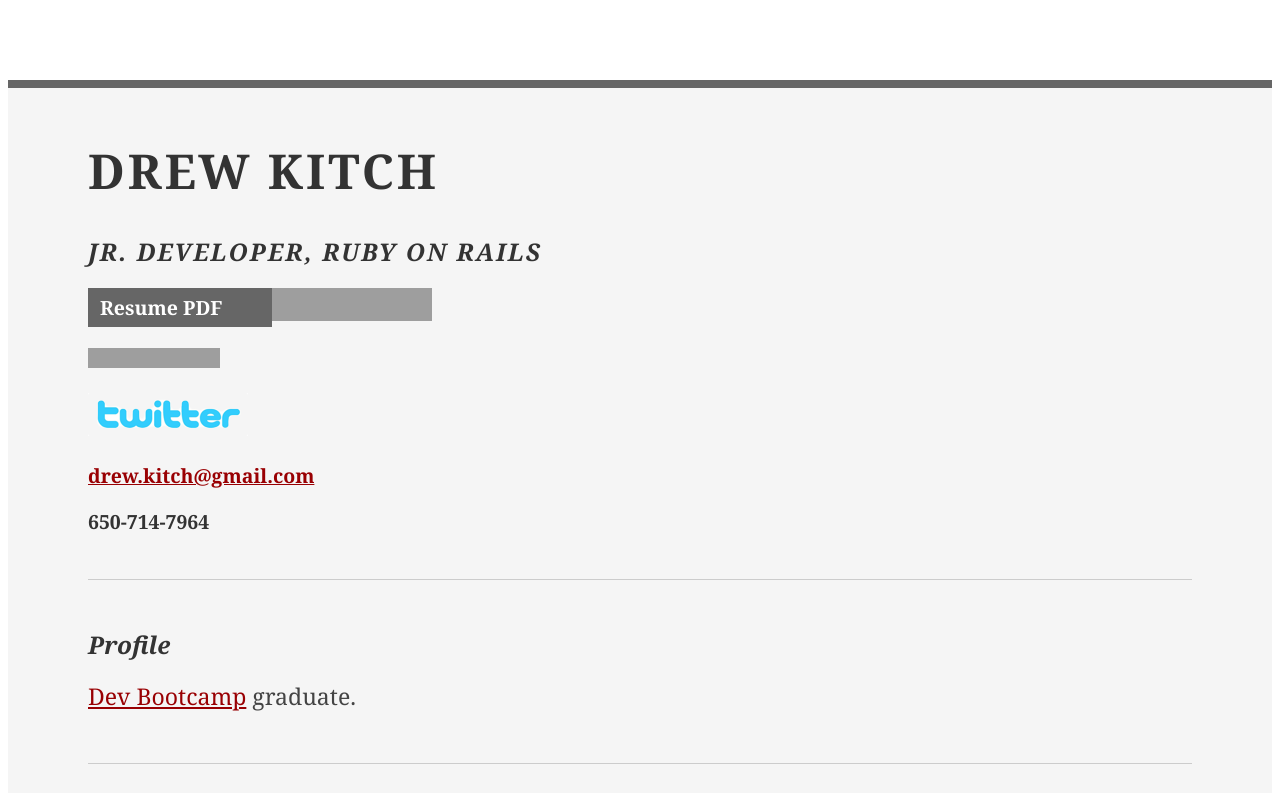
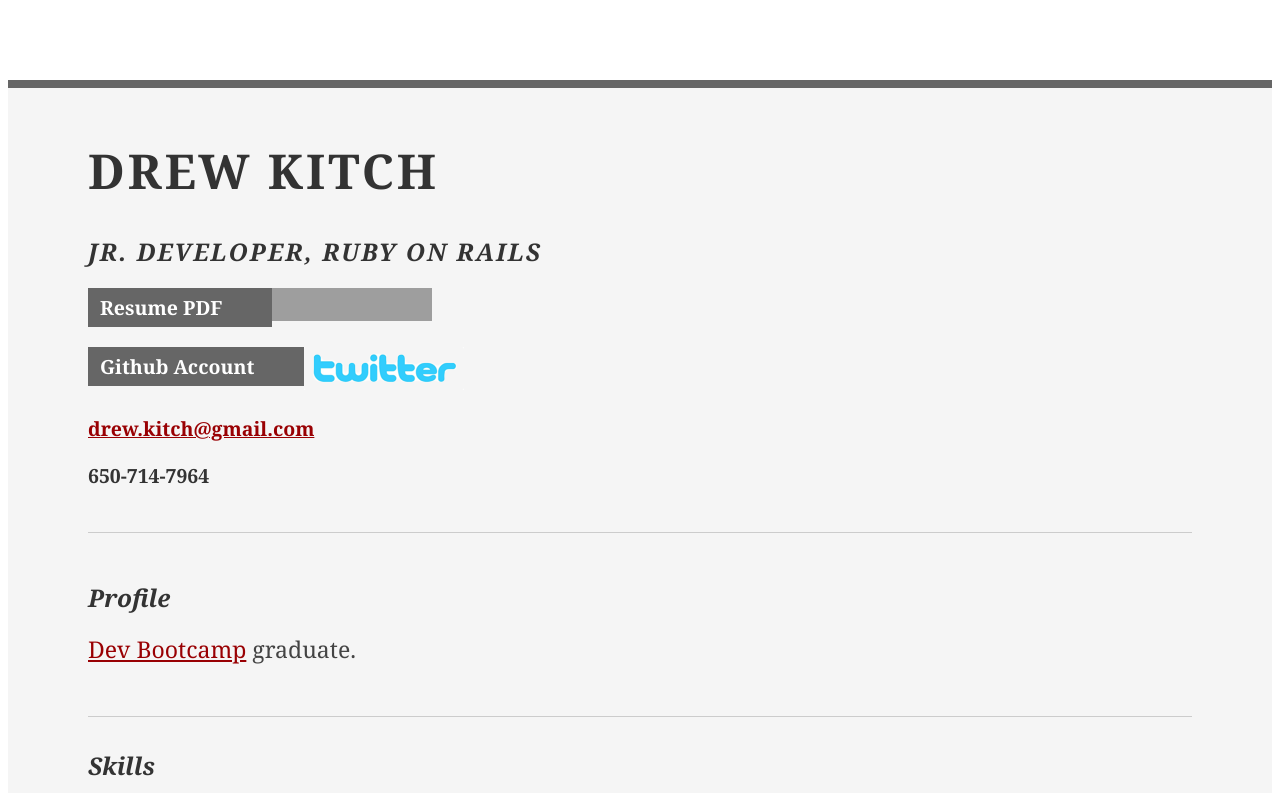
Before and after one commit to whiteotter/drewkitch.com, a plain HTML site: page index.html in a window 1280 px wide. Shown: the top 793 px of the page. Drawn offline with nearby package versions, Linux system fonts and the light colour scheme; grey boxes are pictures that could not be loaded; a small style sheet from the web is missing.

Commit message:
changed github link from button to styled css

```diff
--- a/index.html
+++ b/index.html
@@ -37,7 +37,7 @@
 
 				<div class="yui-u">
 					<div class="contact-info">
-						<h3><a id="pdf" href="#">Resume PDF</a></h3>
+						<h3><a id="pdf" class="pdf" href="#">Resume PDF</a></h3>
 						<h3>
 							<a href="http://www.linkedin.com/in/drewkitch">
 
@@ -46,8 +46,7 @@
 							</a>
 						</h3>
 						<h3>
-							<iframe src="http://ghbtns.com/github-btn.html?user=whiteotter&type=follow"
-							  allowtransparency="true" frameborder="0" scrolling="0" width="132" height="20"></iframe>
+							<a href="http://www.github.com/whiteotter" class="pdf">Github Account</a>
 						</h3>
 						<h3>
 							<a href="http://www.twitter.com/drewkitch">
--- a/resume.css
+++ b/resume.css
@@ -49,8 +49,8 @@ p.enlarge span { color: #000 }
 
 /* //-- section styles -- */
 
-a#pdf { display: block; float: left; background: #666; color: white; padding: 6px 50px 6px 12px; margin-bottom: 6px; text-decoration: none;  }
-a#pdf:hover { background: #222; }
+a.pdf { display: block; float: left; background: #666; color: white; padding: 6px 50px 6px 12px; margin-bottom: 6px; text-decoration: none;  }
+a.pdf:hover { background: #222; }
 
 .job { position: relative; margin-bottom: 1em; padding-bottom: 1em; border-bottom: 1px solid #ccc; }
 .job h4 { position: absolute; top: 0.35em; right: 0 }
```
